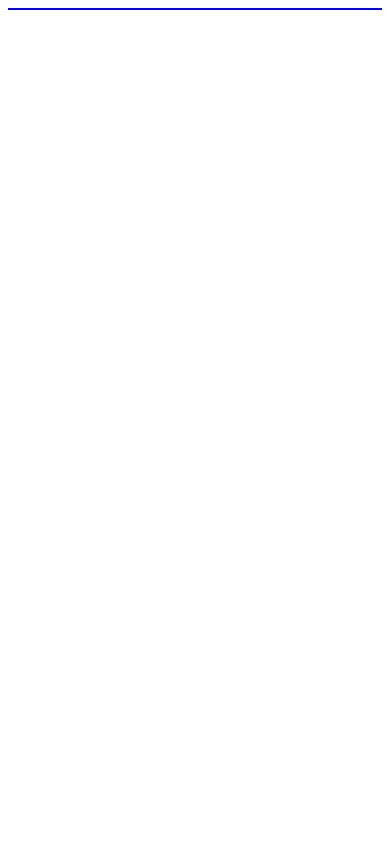
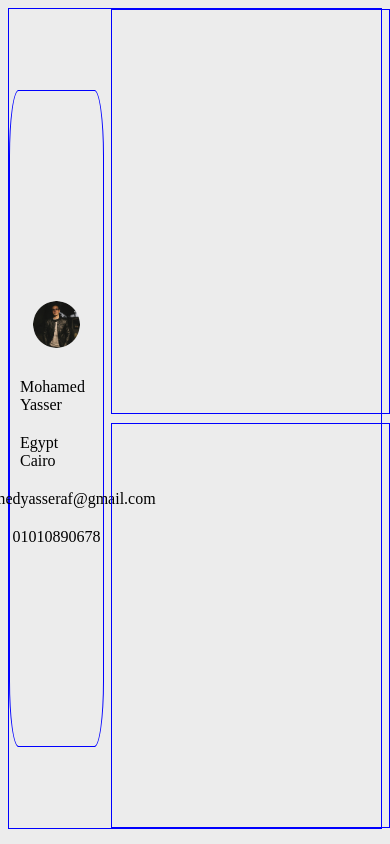
Before and after one commit to MY4F/Business-Portfolio, a plain HTML site: page index.html in a window 390 px wide. Drawn offline with Linux system fonts and the light colour scheme.

Commit message:
check point 2
Finished the responsive for desktop view

```diff
--- a/index.html
+++ b/index.html
@@ -3,17 +3,23 @@
   <head>
     <meta charset="utf-8">
     <title>BP</title>
-      <link rel="stylesheet" href="css/style.css">
+      <link rel="stylesheet" href="style.css">
   </head>
   <body>
     <div class="container">
-        <div class="banner">
+          <div class="banner">
 
-        </div>
+                <img src="css/circle.png" alt="">
+              <span>Mohamed Yasser</span>
+              <span>Egypt Cairo</span>
+              <span>mohamedyasseraf@gmail.com</span>
+              <span>01010890678</span>
+          </div>
         <div class="header">
 
         </div>
         <div class="info">
+
             <div class="link1">
 
             </div>
--- a/style.css
+++ b/style.css
@@ -1,20 +1,43 @@
+body{
+  background-color: #ececec;
+}
 .container{
   border: 1px solid blue;
   display: grid;
-  grid-template-columns: 200px 200px 200px 200px;
-  grid-template-rows: 300px 300px;
+  grid-template-columns:25% 75%;
+  grid-template-rows: 48vh 48vh;
+  grid-gap: 9px;
   grid-template-areas:
   "banner header"
   "banner info";
-
 }
 .banner{
+  margin: auto;
+  display: flex;
+  flex-direction: column;
+  justify-content: center;
+  align-items: center;
   grid-area: banner;
+  border: 1px solid blue;
+  border-radius: 10%;
+  height: 80%;
+  width: 100%;
+}
+.banner >span{
+  padding: 10px;
+}
+img{
+  padding: 20px;
+  margin: 0 auto;
+  width:50%;
+  border-radius: 50%;;
 }
 .header{
   grid-area: header;
+  border: 1px solid blue;
 }
 .info{
   display: flex;
   grid-area: info;
+  border: 1px solid blue;
 }
```
Also changed, not shown: css/body-image.png (added), css/circle.png (added).
